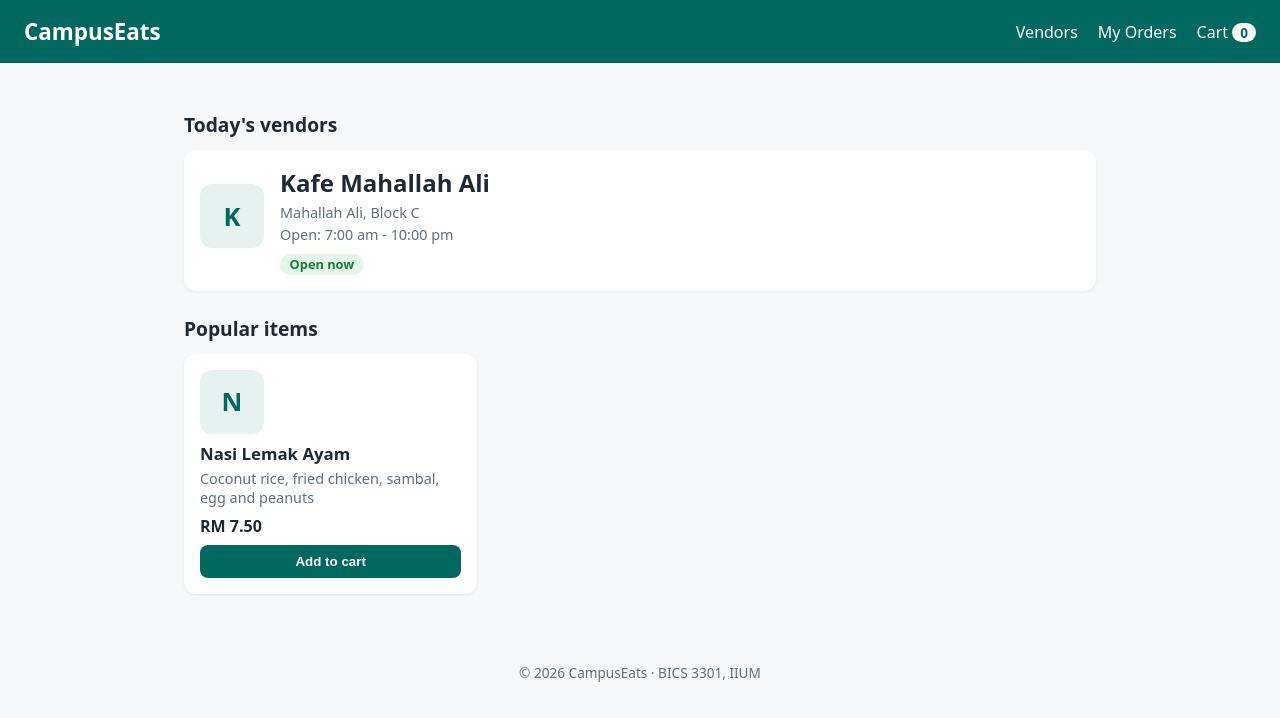
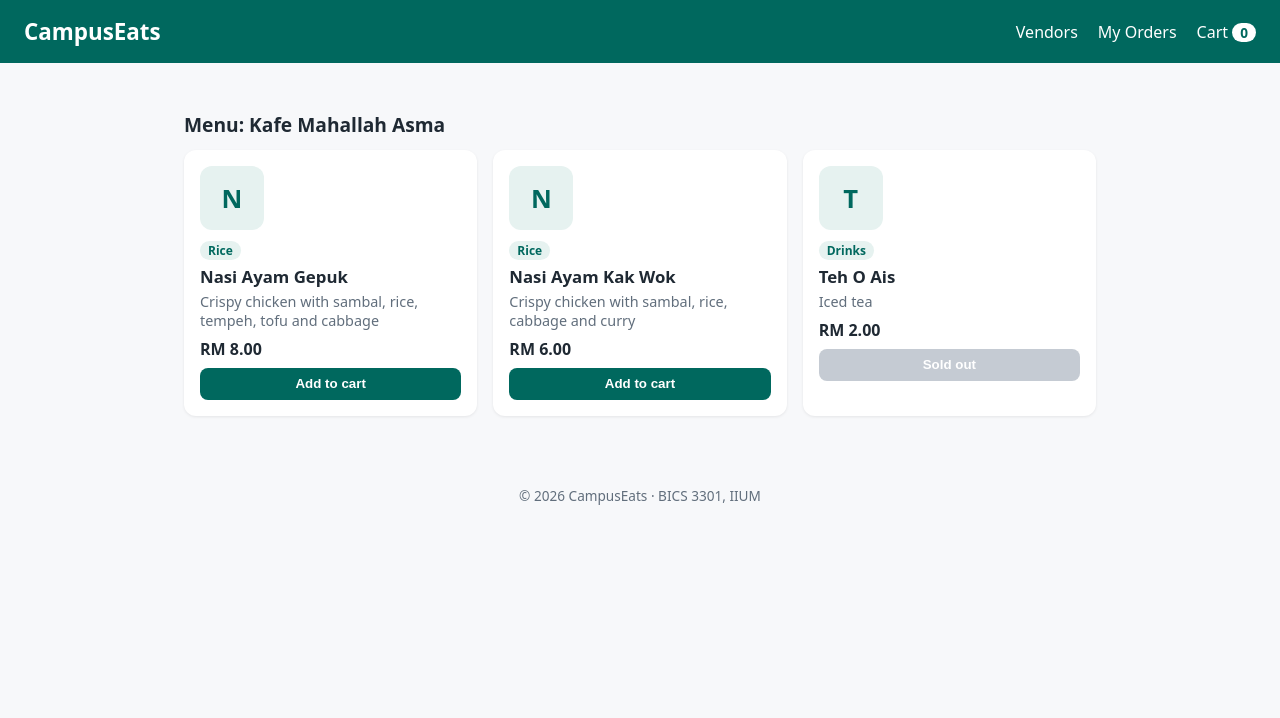
Before and after one commit to dinajasmine/campuseats-2419290, a React (Vite) app: page / in a window 1280 px wide. Shown: the top 718 px of the page. Built offline with nearby package versions, Linux system fonts and the light colour scheme.

Commit message:
Menu from data with map

```diff
--- a/src/App.jsx
+++ b/src/App.jsx
@@ -1,22 +1,18 @@
+
+import vendors from './data/vendors.js'
 import Header from './components/Header.jsx'
-import VendorCard from './components/VendorCard.jsx'
-import MenuItemCard from './components/MenuItemCard.jsx'
+import MenuList from './components/MenuList.jsx'
 import Footer from './components/Footer.jsx'
 
 function App() {
+ const selectedVendor = vendors[0]
  return (
  <>
  <Header />
  <main className="container">
  <section>
- <h2 className="section-title">Today's vendors</h2>
- <VendorCard />
- </section>
- <section>
- <h2 className="section-title">Popular items</h2>
- <div className="grid">
- <MenuItemCard />
- </div>
+ <h2 className="section-title">Menu: {selectedVendor.name}</h2>
+ <MenuList items={selectedVendor.menu} />
  </section>
  </main>
  <Footer />
--- a/src/components/MenuItemCard.jsx
+++ b/src/components/MenuItemCard.jsx
@@ -1,13 +1,8 @@
-function MenuItemCard() {
- const item = {
- name: 'Nasi Lemak Ayam',
- description: 'Coconut rice, fried chicken, sambal, egg and peanuts',
- price: 7.5,
- available: true,
- }
+function MenuItemCard({ item }) {
     return (
     <article className="card menu-card">
         <div className="thumb" aria-hidden="true">{item.name.charAt(0)}</div>
+        <p className="tag">{item.category}</p>
         <h3>{item.name}</h3>
         <p className="muted">{item.description}</p>
         <p className="price">RM {item.price.toFixed(2)}</p>
@@ -17,4 +12,5 @@
     </article>
  )
 }
+
 export default MenuItemCard
--- /dev/null
+++ b/src/components/MenuList.jsx
@@ -0,0 +1,17 @@
+import MenuItemCard from './MenuItemCard.jsx'
+
+function MenuList({ items }) {
+    if (items.length === 0) {
+        return <p className="muted">No items on this menu yet.</p>
+    }
+
+    return (
+    <div className="grid">
+        {items.map((item) => (
+            <MenuItemCard key={item.id} item={item} />
+        ))}
+    </div>
+    )
+}
+
+export default MenuList
--- /dev/null
+++ b/src/data/vendors.js
@@ -0,0 +1,27 @@
+const vendors = [
+    {
+        id: 'kafe-asma',
+        name: 'Kafe Mahallah Asma',
+        location: 'Mahallah Asma, Ground Floor',
+        openHours: '10:00 am - 10:00 pm',
+        isOpen: true,
+        menu: [
+            { id: 'asm-1', name: 'Nasi Ayam Gepuk ', description: 'Crispy chicken with sambal, rice, tempeh, tofu and cabbage', price: 8, category: 'Rice', available: true },
+            { id: 'asm-2', name: 'Nasi Ayam Kak Wok', description: 'Crispy chicken with sambal, rice, cabbage and curry', price: 6, category: 'Rice', available: true },
+            { id: 'asm-3', name: 'Teh O Ais', description: 'Iced tea', price: 2, category: 'Drinks', available: false },
+        ],
+    },
+    {
+        id: 'kafe-aminah',
+        name: 'Kafe Mahallah Aminah',
+        location: 'Mahallah Aminah, Ground Floor',
+        openHours: '8:00 am - 9:00 pm',
+        isOpen: true,
+        menu: [
+            { id: 'ami-1', name: 'Nasi Ayam Penyet', description: 'Smashed fried chicken with sambal and rice', price: 9, category: 'Rice', available: true},
+            { id: 'ami-2', name: 'Air Bandung', description: 'Rose syrup with milk', price: 3, category: 'Drinks', available: true },
+        ]
+    },
+]
+
+export default vendors
```
Also changed, not shown: 1 other file (tests, documents, lock files or other folders). Lines whose indentation alone changed are shown as unchanged.
